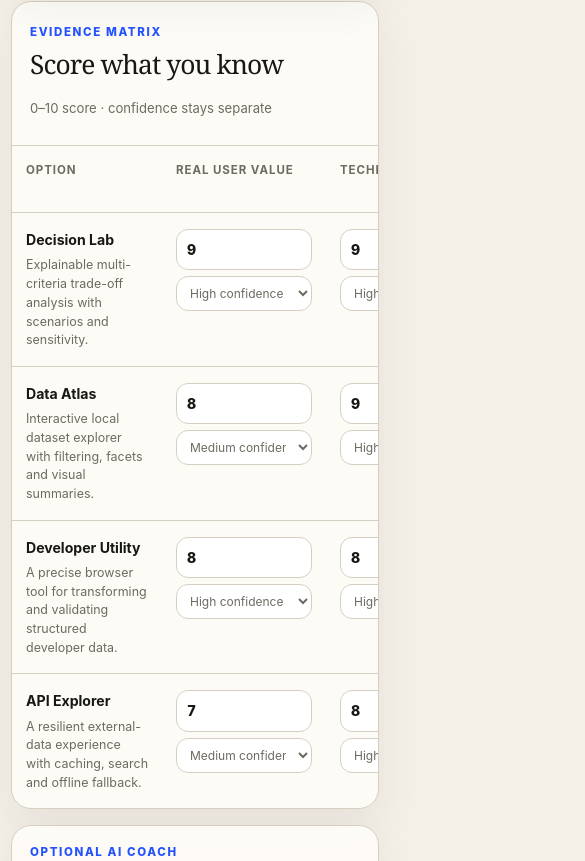
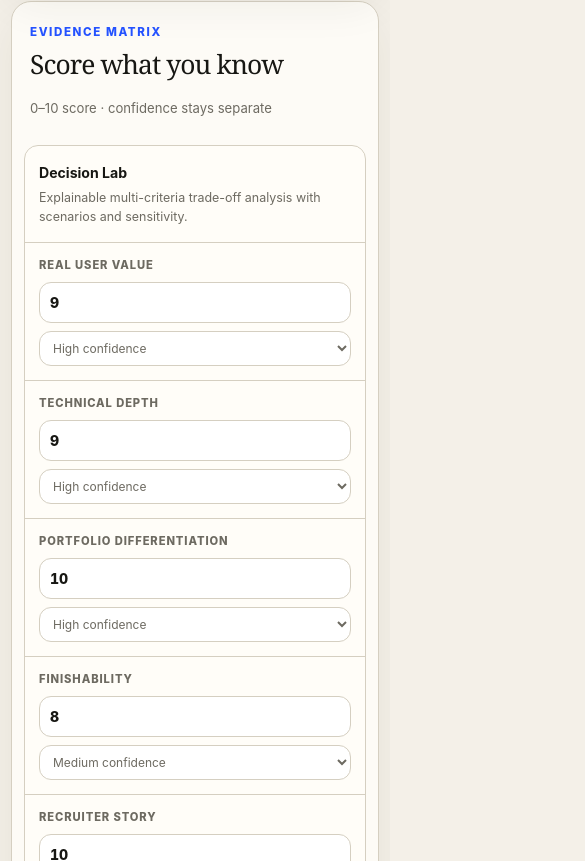
Before and after one commit to MykolaDotsenko/Movie-Dux-React-App, a React (Vite) app: page / in a window 390 px wide. Shown: the part 3063-3924 px from the top of the page, 585 px wide, since content can reach past the window. Built offline with nearby package versions, Linux system fonts and the light colour scheme.

Commit message:
fix: replace wide mobile matrix with responsive option cards

```diff
--- a/src/styles.css
+++ b/src/styles.css
@@ -1107,3 +1107,101 @@
     padding: 12px;
   }
 }
+
+/* Narrow screens use the same semantic table as stacked option cards.
+   This avoids making the visual viewport inherit the desktop matrix width. */
+@media (max-width: 800px) {
+  .matrix-panel {
+    contain: inline-size;
+  }
+
+  .matrix-scroll {
+    contain: inline-size;
+    overflow-x: visible;
+    padding: 0 18px 18px;
+  }
+
+  .matrix-table {
+    display: block;
+    width: 100%;
+    min-width: 0;
+    border-collapse: separate;
+  }
+
+  .matrix-table thead {
+    position: absolute;
+    width: 1px;
+    height: 1px;
+    margin: -1px;
+    padding: 0;
+    overflow: hidden;
+    clip-path: inset(50%);
+    white-space: nowrap;
+    border: 0;
+  }
+
+  .matrix-table tbody {
+    display: grid;
+    width: 100%;
+    min-width: 0;
+    gap: 14px;
+  }
+
+  .matrix-table tbody tr {
+    display: block;
+    width: 100%;
+    min-width: 0;
+    overflow: hidden;
+    border: 1px solid var(--line);
+    border-radius: 14px;
+    background: var(--paper-strong);
+  }
+
+  .matrix-table tbody th,
+  .matrix-table tbody td {
+    display: block;
+    width: 100%;
+    min-width: 0;
+  }
+
+  .matrix-table tbody th {
+    padding: 16px 14px;
+    border-top: 0;
+  }
+
+  .matrix-table tbody td {
+    padding: 14px;
+  }
+
+  .matrix-table tbody td::before {
+    content: attr(data-label);
+    display: block;
+    margin-bottom: 8px;
+    color: var(--muted);
+    font-size: 0.7rem;
+    font-weight: 800;
+    letter-spacing: 0.08em;
+    text-transform: uppercase;
+  }
+
+  .score-input,
+  .confidence-select,
+  .result-cell {
+    min-width: 0;
+    max-width: 100%;
+  }
+
+  .confidence-select {
+    margin-top: 8px;
+  }
+
+  .result-cell strong {
+    margin: 2px 0;
+  }
+}
+
+@media (max-width: 580px) {
+  .matrix-scroll {
+    padding: 0 12px 12px;
+  }
+}
```
